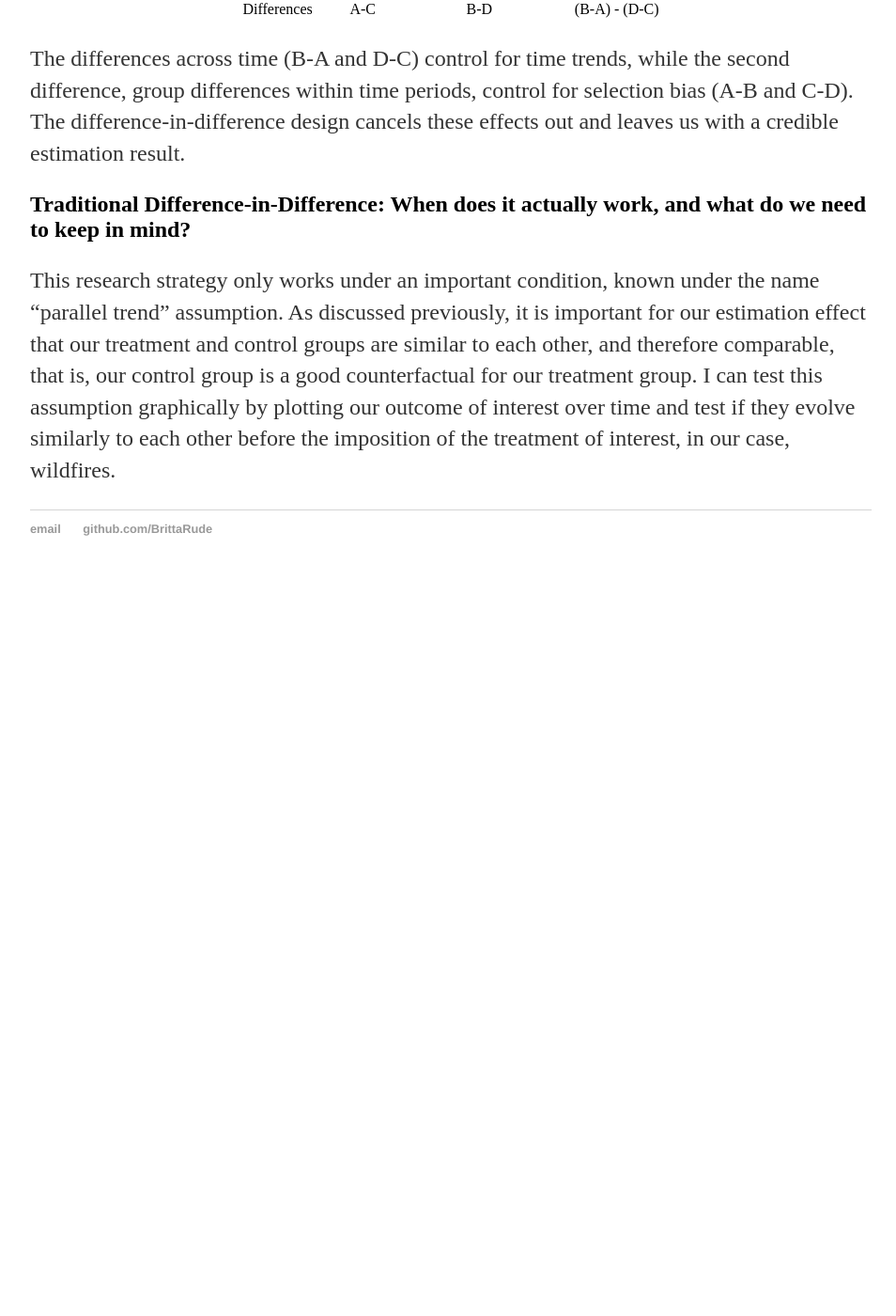
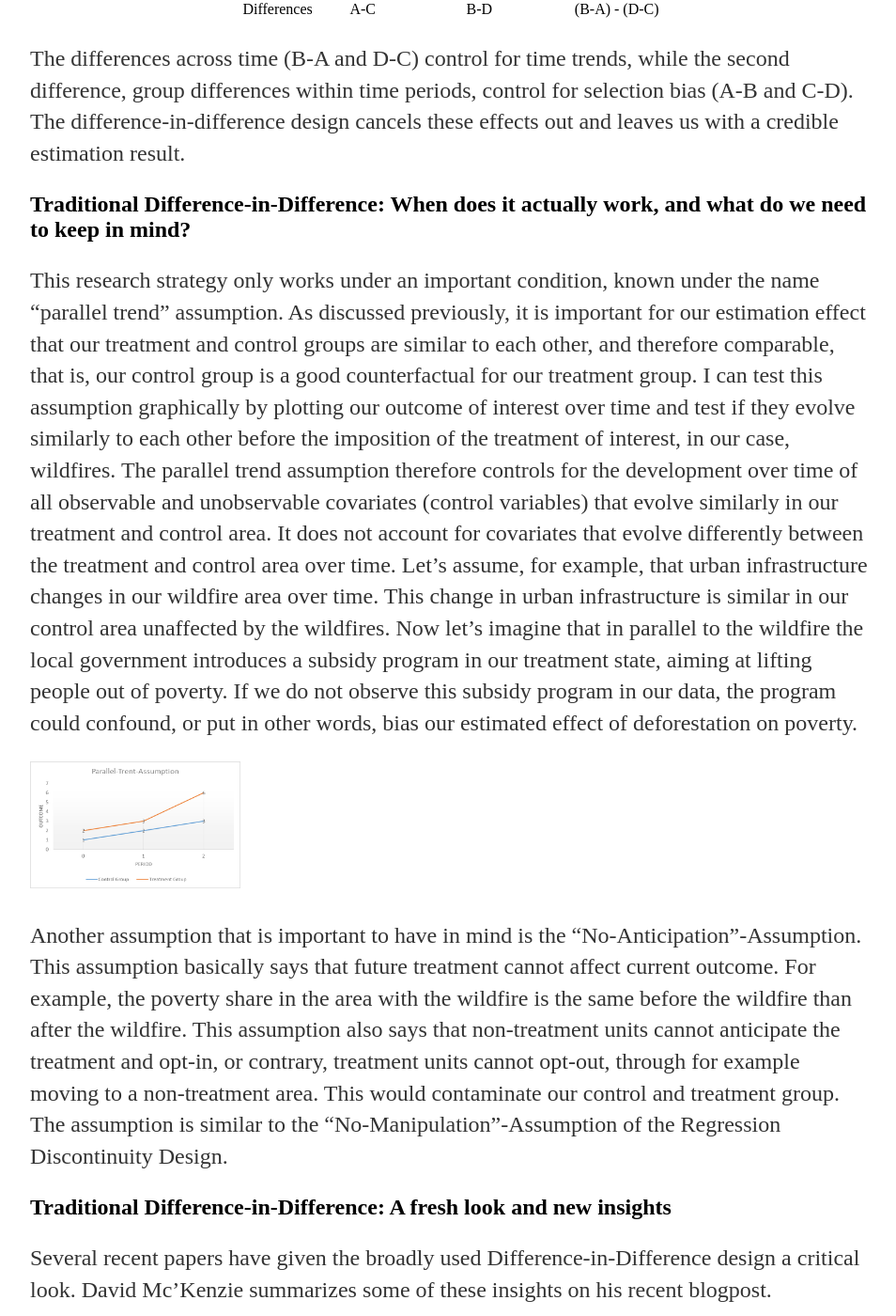
Before and after one commit to BrittaRude/BrittaRude.github.io, a Jekyll site: the page built from inputs_datascience/_posts/2020-07-19-britta-rude-revisiting-difference-in-difference.md, in a window 1280 px wide and 1400 px high, scrolled down 2027 px. Shown: the whole window at 94% size, without its empty margins (160-1114 px from the left). Built offline with Jekyll 4.4.1, drawn with Linux system fonts in a browser that asks for light colours; before the commit the page ends 2657 px from its top, so only the background shows below that.

Commit message:
Update 2020-07-19-britta-rude-revisiting-difference-in-difference.md

```diff
--- a/inputs_datascience/_posts/2020-07-19-britta-rude-revisiting-difference-in-difference.md
+++ b/inputs_datascience/_posts/2020-07-19-britta-rude-revisiting-difference-in-difference.md
@@ -27,4 +27,12 @@ The differences across time (B-A and D-C) control for time trends, while the sec
 
 ## Traditional Difference-in-Difference: When does it actually work, and what do we need to keep in mind?
 
-This research strategy only works under an important condition, known under the name "parallel trend" assumption. As discussed previously, it is important for our estimation effect that our treatment and control groups are similar to each other, and therefore comparable, that is, our control group is a good counterfactual for our treatment group. I can test this assumption graphically by plotting our outcome of interest over time and test if they evolve similarly to each other before the imposition of the treatment of interest, in our case, wildfires.
+This research strategy only works under an important condition, known under the name "parallel trend" assumption. As discussed previously, it is important for our estimation effect that our treatment and control groups are similar to each other, and therefore comparable, that is, our control group is a good counterfactual for our treatment group. I can test this assumption graphically by plotting our outcome of interest over time and test if they evolve similarly to each other before the imposition of the treatment of interest, in our case, wildfires. The parallel trend assumption therefore controls for the development over time of all observable and unobservable covariates (control variables) that evolve similarly in our treatment and control area. It does not account for covariates that evolve differently between the treatment and control area over time. Let's assume, for example, that urban infrastructure changes in our wildfire area over time. This change in urban infrastructure is similar in our control area unaffected by the wildfires. Now let's imagine that in parallel to the wildfire the local government introduces a subsidy program in our treatment state, aiming at lifting people out of poverty. If we do not observe this subsidy program in our data, the program could confound, or put in other words, bias our estimated effect of deforestation on poverty.
+
+<img src="/images/Parallel Trend Assumption.png" alt="Parallel Trend Assumption" style="max-width:25%;"/>
+
+Another assumption that is important to have in mind is the "No-Anticipation"-Assumption. This assumption basically says that future treatment cannot affect current outcome. For example, the poverty share in the area with the wildfire is the same before the wildfire than after the wildfire. This assumption also says that non-treatment units cannot anticipate the treatment and opt-in, or contrary, treatment units cannot opt-out, through for example moving to a non-treatment area. This would contaminate our control and treatment group. The assumption is similar to the "No-Manipulation"-Assumption of the Regression Discontinuity Design.
+
+## Traditional Difference-in-Difference: A fresh look and new insights
+
+Several recent papers have given the broadly used Difference-in-Difference design a critical look. David Mc'Kenzie summarizes some of these insights on his recent blogpost.
```
